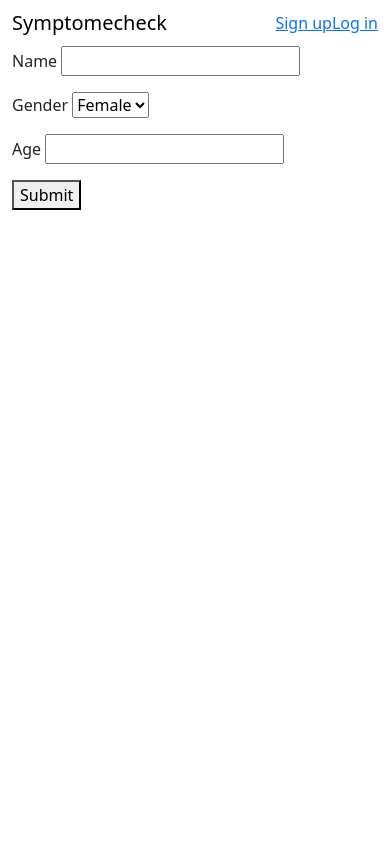
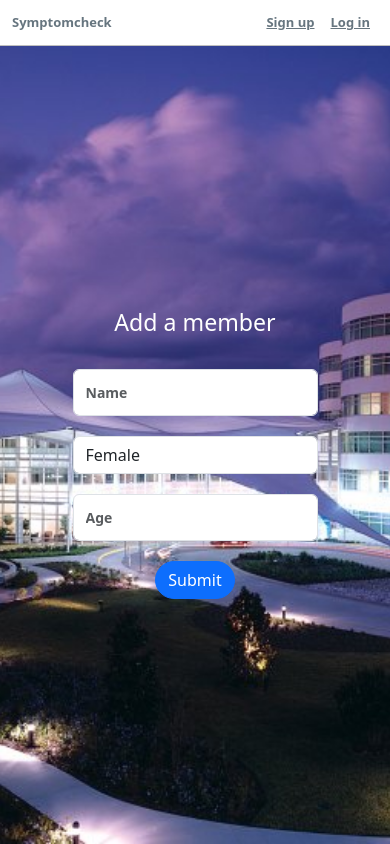
Before and after one commit to Ailefeila/Symptom-Check-Web-app, a Flask app: page /members/add in a window 390 px wide. Run offline with Flask 3, Linux system fonts and the light colour scheme; some libraries are stand-ins or nearby versions.

Commit message:
Add files via upload

```diff
--- /dev/null
+++ b/static/stylesheets/style.css
@@ -0,0 +1,208 @@
+/* ====================== General */
+
+body.error-404 {
+  background-color: #1da1f2;
+}
+
+.form-control {
+  margin-bottom: 20px;
+}
+
+.btn {
+  border-radius: 50px;
+}
+
+.btn:hover {
+  cursor: pointer;
+}
+
+/* ======================= Nav */
+
+.navbar {
+  background-color: #fff;
+  height: 46px;
+  border-bottom: 1px solid rgba(0, 0, 0, 0.25);
+  margin-bottom: 1rem;
+  position: relative;
+  z-index: 9999;
+}
+
+.navbar a {
+  color: #66757f;
+  font-size: 13px;
+  font-weight: bold;
+}
+
+.navbar a:hover {
+  color: #1c94e0;
+}
+
+.navbar-brand {
+  display: flex;
+  align-items: center;
+}
+
+ul.nav.navbar-nav {
+  align-items: center;
+}
+
+ul.nav.navbar-nav li {
+  margin: 0 0.5rem;
+  display: flex;
+}
+
+
+/* on "onboarding" pages (signup & login), the navbar is
+   different: no search box, the logo is centered, and it has
+   a background color.
+ */
+
+.onboarding > .navbar {
+  background-color: #fff;
+  background-size: 100% 100%;
+}
+
+.onboarding .navbar-header {
+  margin: 0 auto;
+}
+
+.onboarding .navbar-brand {
+  margin: 0;
+}
+
+.onboarding .navbar-brand span {
+  display: none;
+}
+
+.onboarding .nav.navbar-nav.navbar-right {
+  position: absolute;
+  right: 16px;
+}
+
+.onboarding > .navbar a {
+  color: #66757f;
+}
+
+.onboarding > .navbar a:hover {
+  color: #1c94e0;
+}
+
+
+.onboarding > .navbar form.navbar-form {
+  display: none;
+}
+
+@media (max-width: 468px) {
+  nav form.navbar-form {
+    display: none;
+  }
+}
+
+nav + .container {
+  margin-bottom: 1rem;
+}
+
+
+/* ============================ Signed out home */
+
+.home-hero {
+  height: 100vh;
+  display: flex;
+  justify-content: center;
+  flex-direction: column;
+  align-items: center;
+  position: absolute;
+  top: 0;
+  width: 100vw;
+  left: 0;
+  z-index: -1;
+  background-image: url("/static/images/signed-out-home.jpg");
+  background-size: cover;
+  background-position: center center;
+  color: rgb(255, 255, 255);
+  text-align: center;
+  padding: 1rem;
+  text-shadow: 0 0 8px #66757f;
+}
+
+
+.home-hero .btn {
+  text-shadow: none;
+  position: relative;
+  z-index: 1;
+  width: 150px;
+}
+
+.home-hero h1 {
+  margin-bottom: 4rem;
+}
+
+
+
+/* ========================== Signup/Login */
+
+.loginform {
+  height: 100vh;
+  display: flex;
+  justify-content: center;
+  flex-direction: column;
+  align-items: center;
+  position: absolute;
+  top: 0;
+  width: 100vw;
+  left: 0;
+  z-index: -1;
+  background-image: url("/static/images/signed-out-home.jpg");
+  background-size: cover;
+  background-position: center center;
+  color: rgb(255, 255, 255);
+  text-align: center;
+  padding: 1rem;
+}
+
+.loginform h3 {
+  margin-bottom: 2rem;
+  margin-top: 4rem;
+}
+
+.card {
+  margin-bottom: 2rem;
+  color:rgb(0, 0, 0)
+}
+
+.card-title {
+  color: rgb(72, 72, 198);
+}
+
+.memberdetailform {
+  height: 100vh;
+  display: flex;
+  justify-content: center;
+  flex-direction: column;
+  position: absolute;
+  top: 0;
+  width: 100vw;
+  left: 0;
+  z-index: -1;
+  background-image: url("/static/images/signed-out-home.jpg");
+  background-size: cover;
+  background-position: center center;
+  text-align: center;
+  color: rgb(255, 255, 255);
+  padding: 1rem;
+  font-size: 20px;
+}
+
+
+#MemberaddForm input.form-control {
+  font-size: 14px;
+  font-weight: bold;
+  padding: 12px;
+}
+
+
+#user_form input.form-control {
+  font-size: 14px;
+  font-weight: bold;
+  padding: 12px;
+}
--- a/templates/base.html
+++ b/templates/base.html
@@ -3,7 +3,7 @@
 
 <head>
   <meta charset="UTF-8">
-  <title>Symptomecheck</title>
+  <title>Symptomcheck</title>
 
   <link rel="stylesheet"
         href="https://unpkg.com/bootstrap/dist/css/bootstrap.css">
@@ -13,7 +13,7 @@
 
   <link rel="stylesheet"
         href="https://use.fontawesome.com/releases/v5.3.1/css/all.css">
-   <link rel="stylesheet" href="/static/stylesheets/style.css">
+  <link rel="stylesheet" href="/static/stylesheets/style.css">
 </head>
 
 <body class="{% block body_class %}{% endblock %}">
@@ -21,7 +21,7 @@
    <div class="container-fluid">
       <div class="navbar-header">
          <a href="/" class="navbar-brand">
-            <span>Symptomecheck</span>
+            <span>Symptomcheck</span>
          </a>
       </div>
       <ul class="nav navbar-nav navbar-right">
--- a/templates/home-anon.html
+++ b/templates/home-anon.html
@@ -3,7 +3,7 @@
   <div class="home-hero">
     <h1>What's Happening?</h1>
     <h4>New to symptomcheck?</h4>
-    <p>Sign up now to get your own personalized timeline!</p>
+    <p>Sign up now!</p>
     <a href="/signup" class="btn btn-primary">Sign up</a>
   </div>
 {% endblock %}
--- a/templates/new_member.html
+++ b/templates/new_member.html
@@ -1,25 +1,18 @@
 {% extends 'base.html' %}
-
 {% block content %}
 
-<form id="MemberaddForm" method="post">
+<div class="loginform">
+  <h3>Add a member</h3>
+  <form id="MemberaddForm" method="post">
     {{ form.hidden_tag() }}
-
-    {% for field in form
-        if field.widget.input_type != 'hidden' %}
-
-        <p>
-            {{ field.label }}
-            {{ field }}
-
-            {% for error in field.errors %}
-              {{ error }}
-            {% endfor %}
-        </p>
-
+    {% for field in form if field.widget.input_type != 'hidden' %}
+        {% for error in field.errors %}
+          <span class="text-danger">{{ error }}</span>
+        {% endfor %}
+        {{ field(placeholder=field.label.text, class="form-control") }}
     {% endfor %}
-
-    <button type="submit">Submit</button>
-</form>
+    <button class="btn btn-primary btn-block" type="submit">Submit</button>
+  </form>
+</div>
 
 {% endblock %}
--- a/templates/results.html
+++ b/templates/results.html
@@ -1,8 +1,7 @@
 {% extends 'base.html' %}
-
 {% block content %}
 
-
+<div class="memberdetailform">
 <p> {{ diagnose_name }}</p>
 <p> {{ diagnose_probability }}</p>
 
@@ -11,5 +10,6 @@
     Start another survey
     </a>
 </p>
+</div>
 
 {% endblock %}
--- a/templates/symptoms.html
+++ b/templates/symptoms.html
@@ -1,7 +1,7 @@
 {% extends 'base.html' %}
-
 {% block content %}
 
+<div class="memberdetailform">
 <form method="post">
     {{ form.hidden_tag() }}
 
@@ -19,8 +19,9 @@
 
     {% endfor %}
 
-    <button type="submit">Submit</button>
+    <button class="btn btn-primary" type="submit">Submit</button>
 </form>
+</div>
 
 
 
```
Also changed, not shown: templates/edit.html (+7 -15 lines), templates/home.html (+13 -12 lines), templates/member.html (+5 -5 lines), templates/questions.html (+5 -4 lines), templates/users/login.html (+3 -9 lines), templates/users/signup.html (+5 -4 lines), static/images/default-pic.png (added), static/images/nav-bg.png (added), static/images/signed-out-home.jpg (added).
